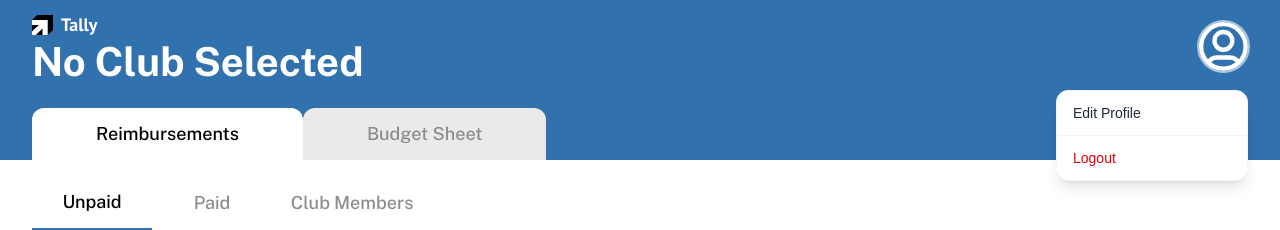
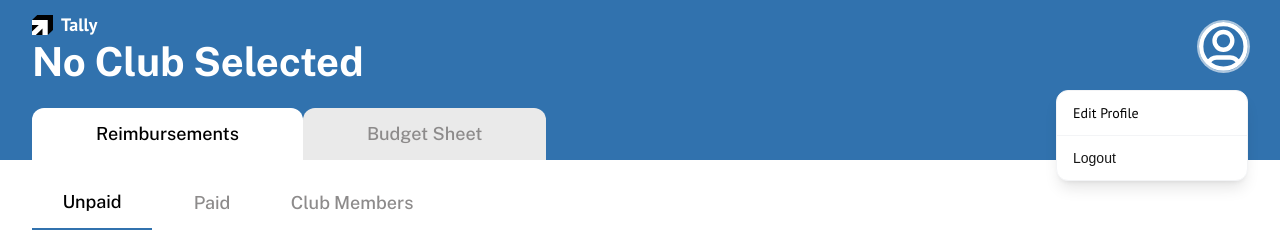
Before and after one commit to Jet4stream/Tally, a Next.js app in the folder tally/: page / in a window 1280 px wide. Both pictures are taken after a click on the button 1223 px from the left and 46 px from the top of the page. Shown: the top 230 px of the page. Built offline with nearby package versions, Linux system fonts and the light colour scheme; no server answers.

Commit message:
correct font

```diff
--- a/tally/src/app/components/NavBar.tsx
+++ b/tally/src/app/components/NavBar.tsx
@@ -101,7 +101,7 @@ export default function NavBar() {
         <button
           type="button"
           onClick={() => setOpen((v) => !v)}
-          className="rounded-full focus:outline-none focus:ring-2 focus:ring-white/60"
+          className="rounded-full focus:outline-none focus:ring-2 focus:ring-white/60 cursor-pointer"
           aria-haspopup="menu"
           aria-expanded={open}
         >
@@ -121,7 +121,7 @@ export default function NavBar() {
           >
             <button
               onClick={handleEditProfile}
-              className="w-full text-left px-4 py-3 text-sm font-medium text-gray-800 hover:bg-gray-50"
+              className="w-full text-left px-4 py-3 text-sm font-medium font-[family-name:var(--font-pt-sans)] text-black hover:bg-gray-50"
               role="menuitem"
             >
               Edit Profile
@@ -131,7 +131,7 @@ export default function NavBar() {
 
             <button
               onClick={handleLogout}
-              className="w-full text-left px-4 py-3 text-sm font-medium text-red-600 hover:bg-red-50"
+              className="w-full text-left px-4 py-3 text-sm font-medium font-[family-name:var(--font-pt-sans)]text-red-600 hover:bg-red-50"
               role="menuitem"
             >
               Logout
--- a/tally/src/app/pages/reimbur/page.tsx
+++ b/tally/src/app/pages/reimbur/page.tsx
@@ -247,11 +247,9 @@ export default function RequestReimbursement() {
   const goNext = () => setCurrentStep((s) => Math.min(s + 1, STEPS.length - 1));
   const goBack = () => setCurrentStep((s) => Math.max(s - 1, 0));
 
-  const filledExpenses = expenses.filter((e) => e.description || e.amount);
-  const expenseTotal = expenses.reduce((s, e) => s + (parseFloat(e.amount) || 0), 0);
 
-  const canSubmit = signature.name && signature.date;
-  const [submitHover, setSubmitHover] = useState(false);
+
+
 
   if (loadingTreasurer) {
     return <div className="p-6 text-gray-500">Loading...</div>;
```
